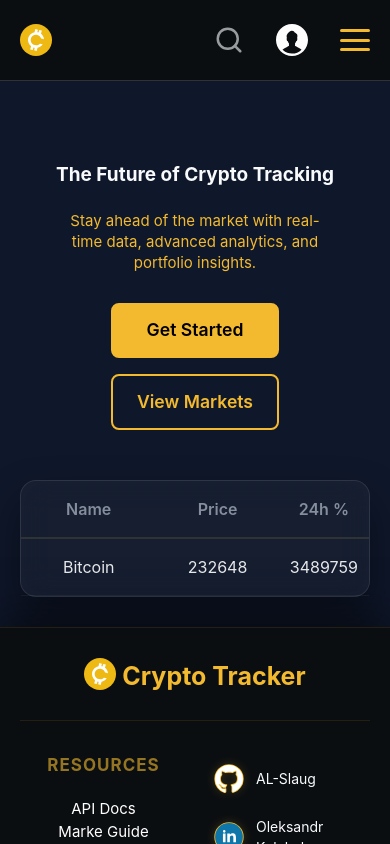
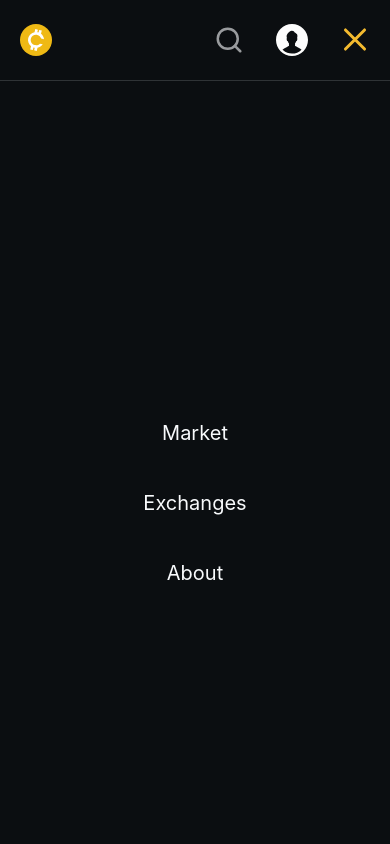
Before and after one commit to AL-Slaug/crypto-tracker, a website built with Vite: page index.html in a window 390 px wide. Both pictures are taken after a click on the button 355 px from the left and 40 px from the top of the page. Shown: the top 844 px of the page. Built offline with nearby package versions, Linux system fonts and the light colour scheme.

Commit message:
feat: finalize mobile navigation and scroll lock

```diff
--- a/index.html
+++ b/index.html
@@ -9,7 +9,7 @@
   </head>
   <body>
     <div id="app" class="wrapper">
-      <header class="header">
+      <header class="header" id="header">
         <div class="container">
           <div class="header__inner">
             <div class="header-logo">
@@ -145,7 +145,7 @@
                   </a>
                 </li>
                 <li class="footer-resources__item">
-                  <a class="footer-resources__link" href="#">Marke Guide</a>
+                  <a class="footer-resources__link" href="#">Market Guide</a>
                 </li>
                 <li class="footer-resources__item">
                   <a class="footer-resources__link" href="#">Support</a>
--- a/src/js/main.js
+++ b/src/js/main.js
@@ -0,0 +1,12 @@
+"use strict"
+
+const menuBurger = document.getElementById('burger');
+const menuNavigator = document.querySelector(".header-nav")
+
+menuBurger.addEventListener('click', showMenu);
+
+function showMenu() {
+  menuBurger.classList.toggle('active');
+  menuNavigator.classList.toggle('open');
+  document.body.classList.toggle('no-scroll');
+}
--- a/src/styles/style.scss
+++ b/src/styles/style.scss
@@ -35,6 +35,13 @@ body {
   font-size: $fs-base;
   color: $color-text;
   background-color: $color-black;
+
+}
+
+@media (max-width: 900px) {
+  body.no-scroll {
+    overflow: hidden;
+  }
 }
 
 .wrapper {
@@ -78,6 +85,7 @@ body {
     justify-content: start;
     align-items: center;
     gap: 0.625rem;
+    width: fit-content;
     font-size: 1.5625rem;
     color: $bg-button2;
     font-weight: bold;
@@ -118,9 +126,6 @@ body {
 }
 
 .header-nav {
-  @media (max-width: 900px) {
-    display: none;
-  }
 
   &__list {
     display: flex;
@@ -136,6 +141,34 @@ body {
       color: $bg-button2;
     }
   }
+
+  @media (max-width: 900px) {
+    position: fixed;
+    top: 86.5008px;
+    right: -100%;
+    width: 100%;
+    height: 100vh;
+    background-color: $bg-header;
+    z-index: 100;
+    transition: right 0.5s ease;
+
+    &.open {
+      right: 0;
+    }
+
+    &__list {
+      display: flex;
+      flex-direction: column;
+      justify-content: center;
+      height: 100vh;
+      align-items: center;
+      // padding-top: 2.5rem;
+    }
+  }
+
+   @media (max-width: 470px) {
+    top: 81px;
+   }
 }
 
 .header-login-search {
@@ -146,7 +179,7 @@ body {
 
   @media (max-width: 900px) {
     display: flex;
-    gap: 2rem;
+    gap: 32px;
   }
 }
 
@@ -226,6 +259,7 @@ body {
     height: 0.1875rem;
     background-color: $bg-button2;
     border-radius: 10px;
+    transition: all 0.4s ease-in-out;
   }
 
 
@@ -233,6 +267,33 @@ body {
   @media (max-width: 900px) {
     display: flex;
 
+    &.active {
+      span:nth-child(1){
+        transform: translateY(9px) rotate(45deg);
+      }
+
+      span:nth-child(2){
+        opacity: 0;
+        transform: translateX(-20px);
+      }
+
+      span:nth-child(3) {
+        transform: translateY(-9px) rotate(-45deg);
+      }
+    }
+  }
+
+  @media (max-width: 470px) {
+
+    &.active {
+      span:nth-child(1){
+        transform: translateY(9px) rotate(45deg);
+      }
+
+      span:nth-child(3) {
+        transform: translateY(-10px) rotate(-45deg);
+      }
+    }
   }
 }
 
```
